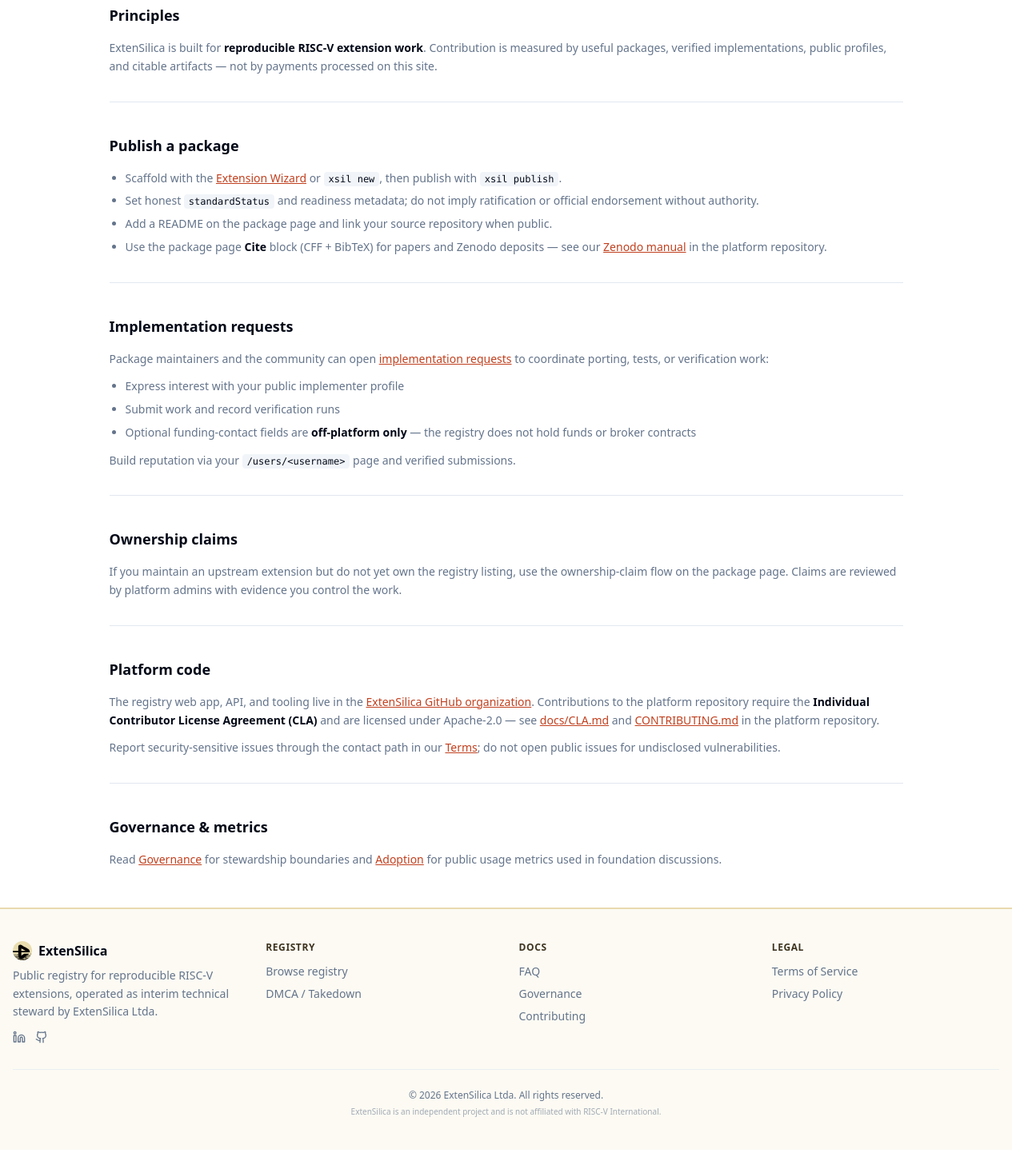
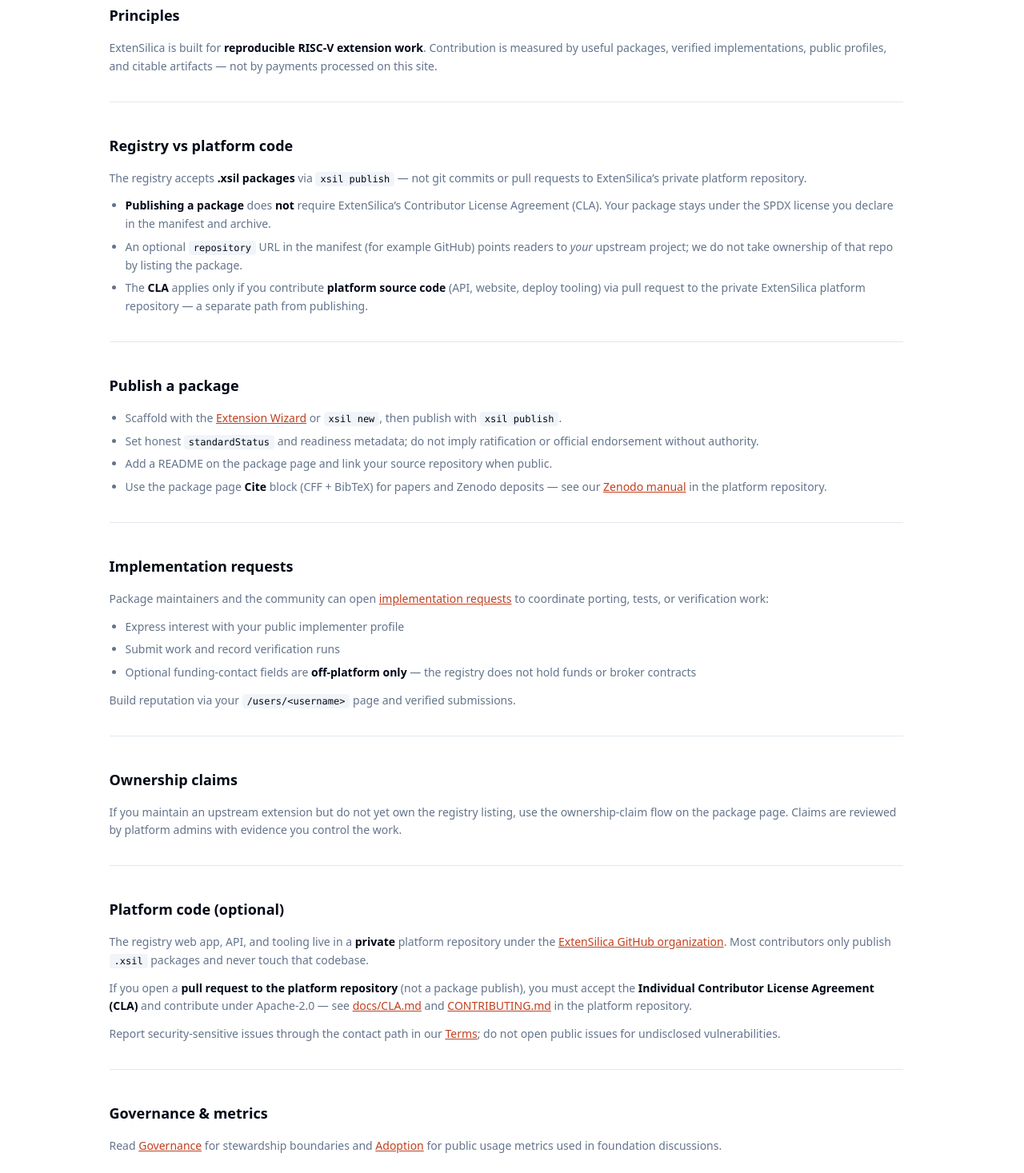
Before and after one commit to ExtenSilica/platform, a Next.js app in the folder store-frontend/: page /contributing in a window 1280 px wide. Shown: the part 329-1796 px from the top of the page at 80% size. Before the commit the page ends 1767 px from the top, so only its background shows below. Built offline with nearby package versions, Linux system fonts and the light colour scheme; no server answers.

Commit message:
docs(cla): clarify CLA applies to platform PRs only, not .xsil publish
Registry contributors publish packages via xsil; the Individual CLA covers pull requests to the private platform repository only.

```diff
--- a/store-frontend/app/contributing/page.tsx
+++ b/store-frontend/app/contributing/page.tsx
@@ -29,6 +29,33 @@
             Contribution is measured by useful packages, verified implementations, public
             profiles, and citable artifacts — not by payments processed on this site.
           </p>
+        </InfoSection>
+
+        <InfoSection id="registry-vs-platform" title="Registry vs platform code">
+          <p>
+            The registry accepts <InfoStrong>.xsil packages</InfoStrong> via{" "}
+            <InfoC>xsil publish</InfoC> — not git commits or pull requests to ExtenSilica’s
+            private platform repository.
+          </p>
+          <InfoUl>
+            <li>
+              <InfoStrong>Publishing a package</InfoStrong> does{" "}
+              <InfoStrong>not</InfoStrong> require ExtenSilica’s Contributor License
+              Agreement (CLA). Your package stays under the SPDX license you declare in the
+              manifest and archive.
+            </li>
+            <li>
+              An optional <InfoC>repository</InfoC> URL in the manifest (for example GitHub)
+              points readers to <em>your</em> upstream project; we do not take ownership of
+              that repo by listing the package.
+            </li>
+            <li>
+              The <InfoStrong>CLA</InfoStrong> applies only if you contribute{" "}
+              <InfoStrong>platform source code</InfoStrong> (API, website, deploy tooling) via
+              pull request to the private ExtenSilica platform repository — a separate path
+              from publishing.
+            </li>
+          </InfoUl>
         </InfoSection>
 
         <InfoSection id="packages" title="Publish a package">
@@ -94,9 +121,10 @@
           </p>
         </InfoSection>
 
-        <InfoSection id="platform" title="Platform code">
+        <InfoSection id="platform" title="Platform code (optional)">
           <p>
-            The registry web app, API, and tooling live in the{" "}
+            The registry web app, API, and tooling live in a{" "}
+            <InfoStrong>private</InfoStrong> platform repository under the{" "}
             <a
               href="https://github.com/ExtenSilica"
               target="_blank"
@@ -105,9 +133,14 @@
             >
               ExtenSilica GitHub organization
             </a>
-            . Contributions to the platform repository require the{" "}
-            <InfoStrong>Individual Contributor License Agreement (CLA)</InfoStrong>{" "}
-            and are licensed under Apache-2.0 — see{" "}
+            . Most contributors only publish <InfoC>.xsil</InfoC> packages and never touch
+            that codebase.
+          </p>
+          <p>
+            If you open a <InfoStrong>pull request to the platform repository</InfoStrong>{" "}
+            (not a package publish), you must accept the{" "}
+            <InfoStrong>Individual Contributor License Agreement (CLA)</InfoStrong> and
+            contribute under Apache-2.0 — see{" "}
             <a
               href="https://github.com/ExtenSilica/ExtenSilica/blob/main/docs/CLA.md"
               target="_blank"
```
Also changed, not shown: 2 other files (tests, documents, lock files or other folders).
